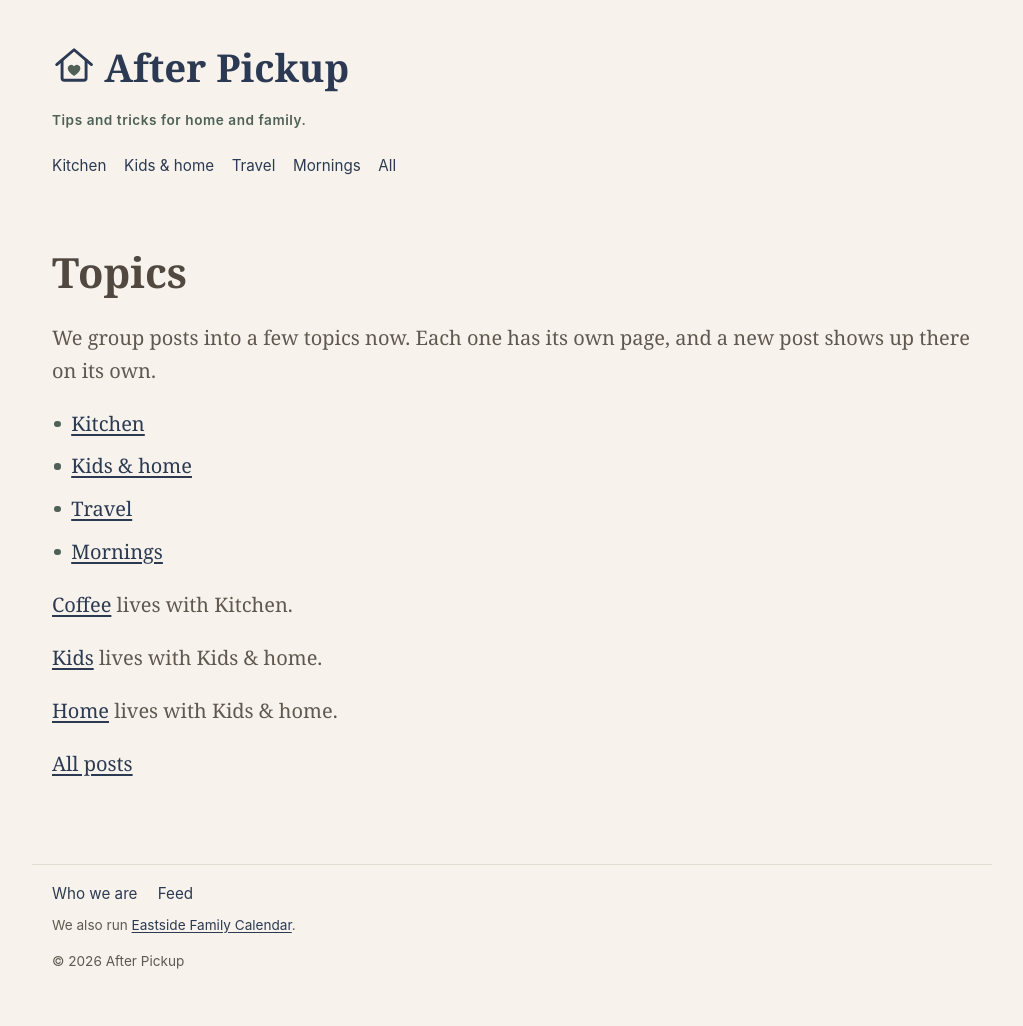
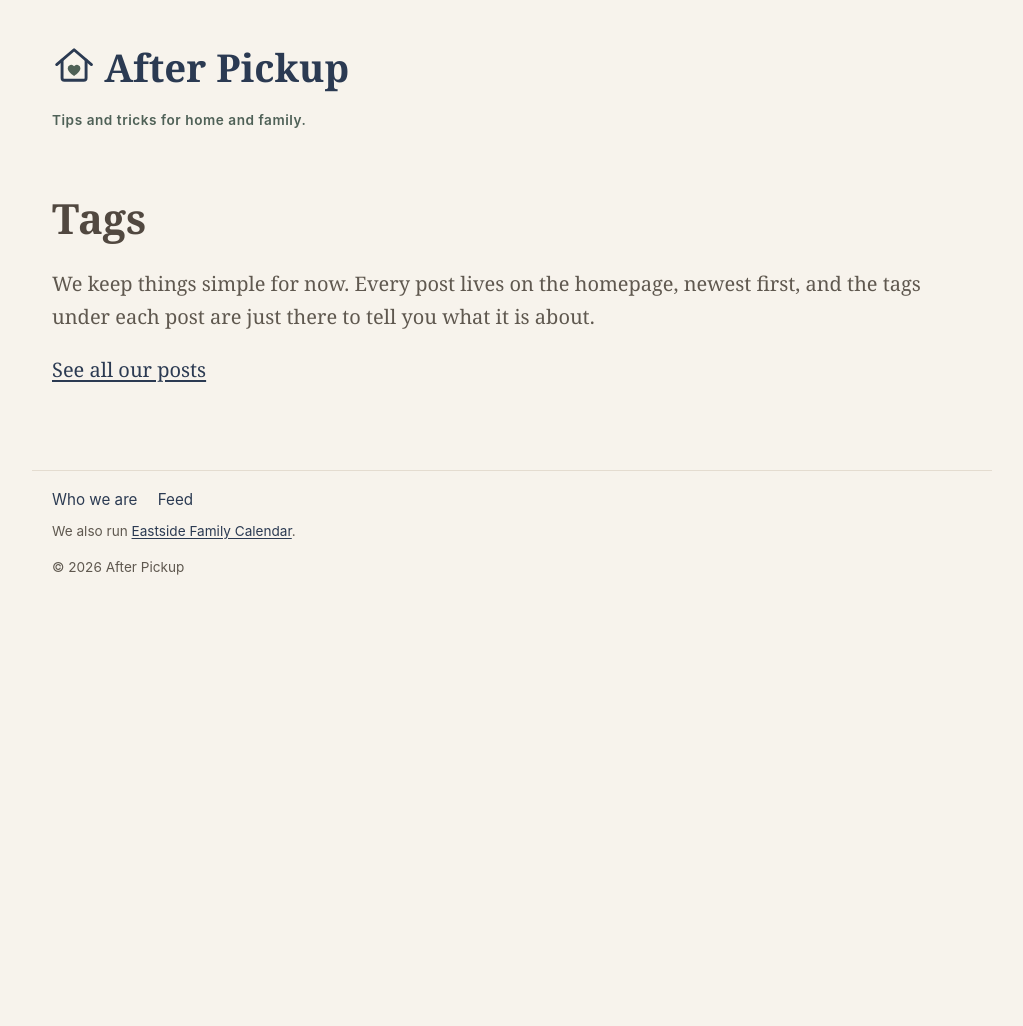
Before and after one commit to madskristensen/afterpickup, a Jekyll site: the page built from tags.html, in a window 1280 px wide. Shown: the whole page, without its empty margins (128-1151 px from the left). Built offline with Jekyll 4.4.1, drawn with Linux system fonts in a browser that asks for light colours; after the commit the page ends 900 px from its top, so only the background shows below that.

Commit message:
One shared header and card, homepage paging, Read next, topic redirects

```diff
--- a/Gemfile
+++ b/Gemfile
@@ -12,4 +12,5 @@ gem "tzinfo-data", platforms: [:mingw, :mswin, :x64_mingw, :jruby]
 group :jekyll_plugins do
   gem "jekyll-feed", "~> 0.17"
   gem "jekyll-sitemap", "~> 1.4"
+  gem "jekyll-paginate", "~> 1.1"
 end
--- a/_config.yml
+++ b/_config.yml
@@ -33,6 +33,11 @@ sass:
 plugins:
   - jekyll-feed
   - jekyll-sitemap
+  - jekyll-paginate
+
+# Homepage paging. Page 1 stays at /, then /page/2/ and so on.
+paginate: 12
+paginate_path: /page/:num/
 
 defaults:
   - scope:
--- a/_layouts/default.html
+++ b/_layouts/default.html
@@ -24,26 +24,20 @@
 </head>
   <body>
     <a class="skip-link" href="#content">Skip to content</a>
+    {%- comment -%}
+      One header for every page. The site title is never the page h1, so
+      the title and tagline sit in exactly the same spot everywhere.
+    {%- endcomment %}
     <header class="site-header">
-      <div class="site-header-top">
-        {%- if page.url == "/" %}
-        <h1 class="home-heading">
-          <a class="wordmark" href="{{ '/' | relative_url }}">{% include logo.html %}{{ site.title }}</a>
-          {%- if site.tagline %}
-          <span class="tagline">{{ site.tagline }}</span>
-          {%- endif %}
-        </h1>
-        {%- else %}
+      <div class="site-title">
         <a class="wordmark" href="{{ '/' | relative_url }}">{% include logo.html %}{{ site.title }}</a>
-        {%- endif %}
       </div>
-      {%- if site.tagline and page.url != "/" %}
+      {%- if site.tagline %}
       <p class="tagline">{{ site.tagline }}</p>
       {%- endif %}
-      {%- include topic-nav.html -%}
     </header>
 
-    <main id="content" tabindex="-1"{% if page.url == "/" %} class="home-main"{% endif %}>
+    <main id="content" tabindex="-1">
       {{ content }}
     </main>
 
--- a/llms.txt
+++ b/llms.txt
@@ -8,11 +8,6 @@ sitemap: false
 
 We are {{ site.author.name }}. We write the routines we have actually used at home.
 
-## Topics
-
-{% for topic in site.data.topics -%}
-- [{{ topic.title }}]({{ site.url }}/topics/{{ topic.id }}/): {{ topic.description }}
-{% endfor %}
 ## Posts
 
 {% for post in site.posts -%}
--- a/tags.html
+++ b/tags.html
@@ -1,23 +1,15 @@
 ---
 layout: default
-title: Topics
-description: After Pickup posts are grouped into a few topics.
+title: Tags
+description: Every After Pickup post lives on the homepage, newest first.
 permalink: /tags/
 sitemap: false
 robots: noindex,follow
 ---
 <article class="post">
-  <h1>Topics</h1>
+  <h1>Tags</h1>
   <div class="prose">
-    <p>We group posts into a few topics now. Each one has its own page, and a new post shows up there on its own.</p>
-    <ul>
-      {%- for topic in site.data.topics %}
-      <li id="{{ topic.id }}"><a href="{{ '/topics/' | append: topic.id | append: '/' | relative_url }}">{{ topic.title }}</a></li>
-      {%- endfor %}
-    </ul>
-    <p id="coffee"><a href="{{ '/topics/kitchen/' | relative_url }}">Coffee</a> lives with Kitchen.</p>
-    <p id="kids"><a href="{{ '/topics/kids-home/' | relative_url }}">Kids</a> lives with Kids &amp; home.</p>
-    <p id="home"><a href="{{ '/topics/kids-home/' | relative_url }}">Home</a> lives with Kids &amp; home.</p>
-    <p id="welcome"><a href="{{ '/' | relative_url }}">All posts</a></p>
+    <p>We keep things simple for now. Every post lives on the homepage, newest first, and the tags under each post are just there to tell you what it is about.</p>
+    <p><a href="{{ '/' | relative_url }}">See all our posts</a></p>
   </div>
 </article>
--- /dev/null
+++ b/topics/kids-home/index.html
@@ -0,0 +1,6 @@
+---
+layout: redirect
+redirect_to: /
+permalink: /topics/kids-home/
+sitemap: false
+---
--- /dev/null
+++ b/topics/kitchen/index.html
@@ -0,0 +1,6 @@
+---
+layout: redirect
+redirect_to: /
+permalink: /topics/kitchen/
+sitemap: false
+---
--- /dev/null
+++ b/topics/mornings/index.html
@@ -0,0 +1,6 @@
+---
+layout: redirect
+redirect_to: /
+permalink: /topics/mornings/
+sitemap: false
+---
--- /dev/null
+++ b/topics/travel/index.html
@@ -0,0 +1,6 @@
+---
+layout: redirect
+redirect_to: /
+permalink: /topics/travel/
+sitemap: false
+---
```
Also changed, not shown: _includes/post-card.html (added, +37 -0 lines), _includes/post-cards.html (+22 -27 lines), _layouts/post.html (+12 -10 lines), _layouts/redirect.html (added, +19 -0 lines), index.html (+29 -1 lines).
